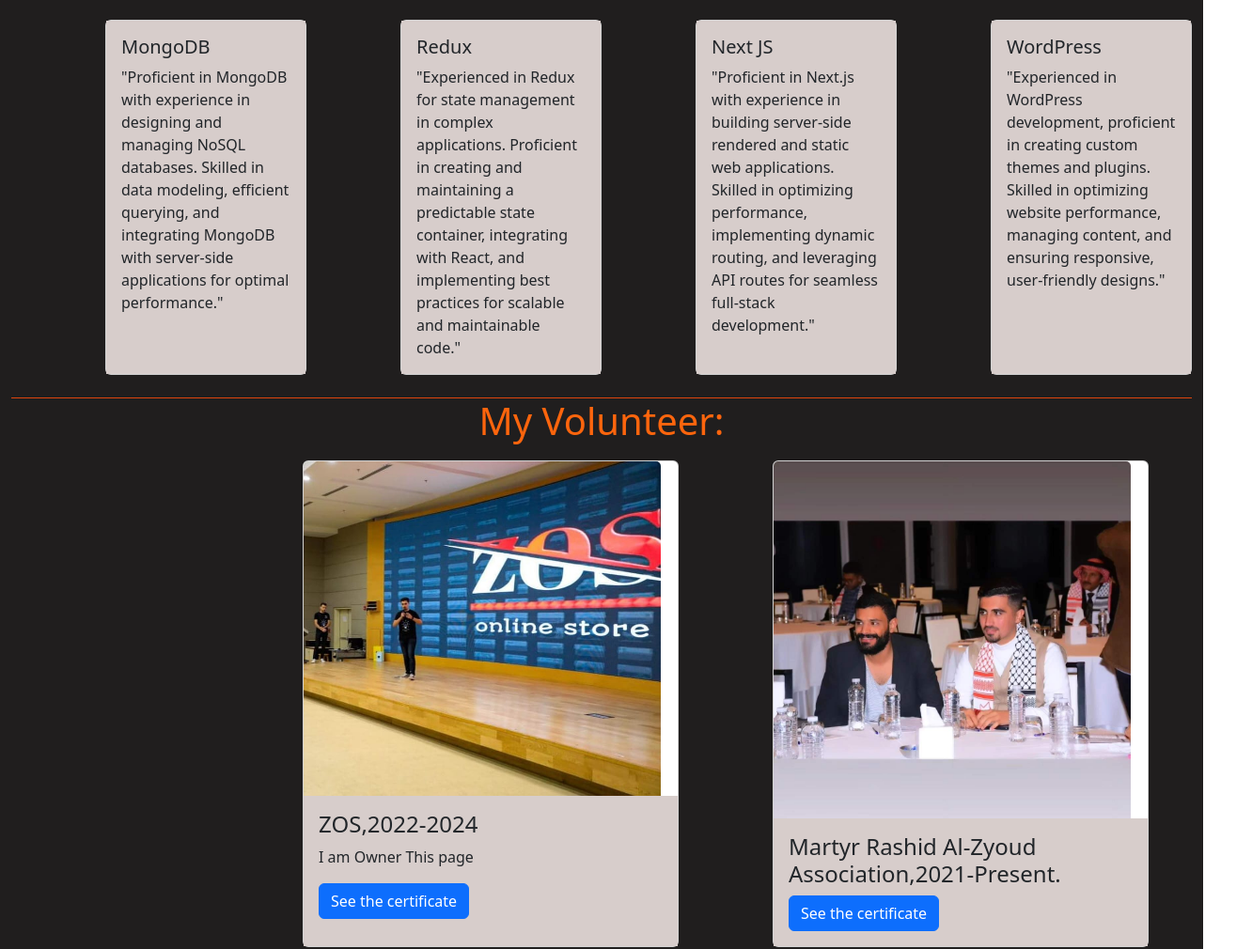
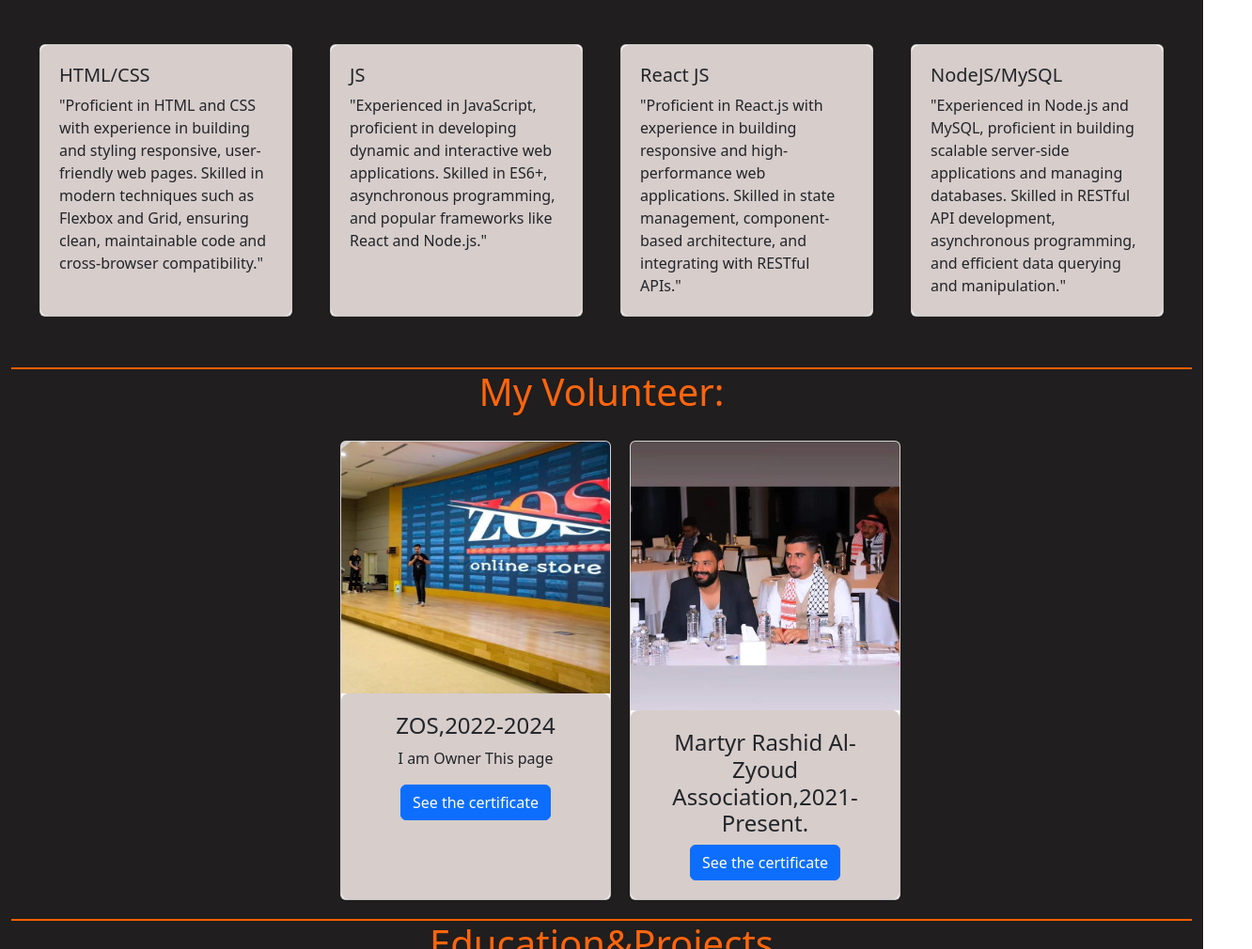
Before and after one commit to zeyadfaiyoumi/My-Portfolio, a plain HTML site: page index.html in a window 1280 px wide. Shown: the part 1615-2625 px from the top of the page at 94% size, 1332 px wide, since content can reach past the window. Drawn offline with nearby package versions, Linux system fonts and the light colour scheme.

Commit message:
My-Portfolio

```diff
--- a/index.html
+++ b/index.html
@@ -81,7 +81,7 @@
 
   </div>
   <br>
-  <div class="test">
+  <!-- <div class="test">
 
     <div class="card" style="width: 18rem;">
 
@@ -118,10 +118,42 @@
           Skilled in optimizing website performance, managing content, and ensuring responsive, user-friendly designs."</p>
 
       </div>
+    </div>-->
+
     </div>
+    <div class="test">
+      <div class="card">
+        <div class="card-body">
+          <h5 class="card-title">HTML/CSS</h5>
+          <p class="card-text">"Proficient in HTML and CSS with experience in building and styling responsive, user-friendly web pages. Skilled in modern techniques such as Flexbox and Grid, ensuring clean, maintainable code and cross-browser compatibility."</p>
+        </div>
+      </div>
+
+      <div class="card">
+        <div class="card-body">
+          <h5 class="card-title">JS</h5>
+          <p class="card-text">"Experienced in JavaScript, proficient in developing dynamic and interactive web applications. Skilled in ES6+, asynchronous programming, and popular frameworks like React and Node.js."</p>
+        </div>
+      </div>
+
+      <div class="card">
+        <div class="card-body">
+          <h5 class="card-title">React JS</h5>
+          <p class="card-text">"Proficient in React.js with experience in building responsive and high-performance web applications. Skilled in state management, component-based architecture, and integrating with RESTful APIs."</p>
+        </div>
+      </div>
+
+      <div class="card">
+        <div class="card-body">
+          <h5 class="card-title">NodeJS/MySQL</h5>
+          <p class="card-text">"Experienced in Node.js and MySQL, proficient in building scalable server-side applications and managing databases. Skilled in RESTful API development, asynchronous programming, and efficient data querying and manipulation."</p>
+        </div>
+      </div>
 
     </div>
     <br>
+
+    <div class="all ">
     <h1>My Volunteer:</h1>
    <div class="vol">
 
@@ -142,7 +174,8 @@
         <a href="https://drive.google.com/file/d/1P8il9HlNPGXgWfkHF5WYe8gD_pzT-YfH/view?usp=drivesdk" class="btn btn-primary">See the certificate</a>
       </div>
     </div>
-   </div>
+   </div></div>
+<div class="all1">
    <h1>Education&Projects</h1>
    <br>
 <div class="edu">
@@ -160,11 +193,11 @@
             <h4 class="card-title">CSS:Grid And Flex</h4></div></div>
 
 
-        <div></div>
+        </div>
   </div>
 
 <br>
-
+<br>
 
 
 <link rel="stylesheet" href="https://cdnjs.cloudflare.com/ajax/libs/font-awesome/4.7.0/css/font-awesome.min.css">
--- a/style.css
+++ b/style.css
@@ -112,18 +112,57 @@
 
 
 
-                    .card-body{background-color: rgb(215, 205, 203);}
+                    /* .card-body{background-color: rgb(215, 205, 203);}
+                     .card{margin-left: 100px;}*/
+                       /* .card img{width:380px;}  */
+                       .test {
+                        display: flex;
+                        flex-wrap: wrap;
+                        justify-content: center;
+                        gap: 20px;
+                        padding: 20px;
+                      }
+
+                      .card {
+                        flex: 1 1 calc(100% - 40px);
+                        max-width: 18rem;
+                        margin: 10px;
+                      }
+
+                      .card-body {
+                        background-color: rgb(215, 205, 203);
+                        padding: 20px;
+                        border-radius: 8px;
+                        box-shadow: 0 2px 4px rgba(0, 0, 0, 0.1);
+                      }
+
+                      @media (min-width: 768px) {
+                        .card {
+                          flex: 1 1 calc(50% - 40px);
+                        }
+                      }
+
+                      @media (min-width: 1024px) {
+                        .card {
+                          flex: 1 1 calc(25% - 40px);
+                        }
+                      }
 
                     .contenar h3{color: white;text-align: center;margin-left: 10px;}
 
                             .container-fluid{background-color:rgb(32, 30, 30) ;}
 
-                           .vol{display: flex;margin-left: 200px;padding: 10px 10px;}
-                       .card{margin-left: 100px;}
-                       .card img{width:380px;}
+                           .vol{display: flex;margin-left: 40px;padding: 10px 40px;}
+
 
                        .navbar a{text-decoration: none;color: #ffffff;border-radius: 10px;background-color: rgb(54, 49, 49);}
-                       .edu{margin-left:5px;display: flex;border-bottom:2px solid white ;padding-bottom:30px ;}
+                       .edu{margin-left:5px;display: flex;border-bottom:2px solid rgb(255, 102, 0) ;padding-bottom:30px ;}
                        .footer{display: flex;justify-content: space-between;background-color: #fd650d ;}
                        .aa{display: flex;justify-content:space-evenly;align-items: center;text-decoration: none;color: white;}
                        a{text-decoration: none;color: white;}
+
+                       .all{color: #fd650d;text-align: center;display: flex;
+                    flex-direction: column;align-items:center;justify-content: space-between;
+                    border-top: 2px solid rgb(255, 94, 0);border-bottom: 2px solid rgb(255, 94, 0);}
+                    .all1{color: #fd650d;text-align: center;display: flex;
+                        flex-direction: column;align-items:center;justify-content: space-between;}
```
